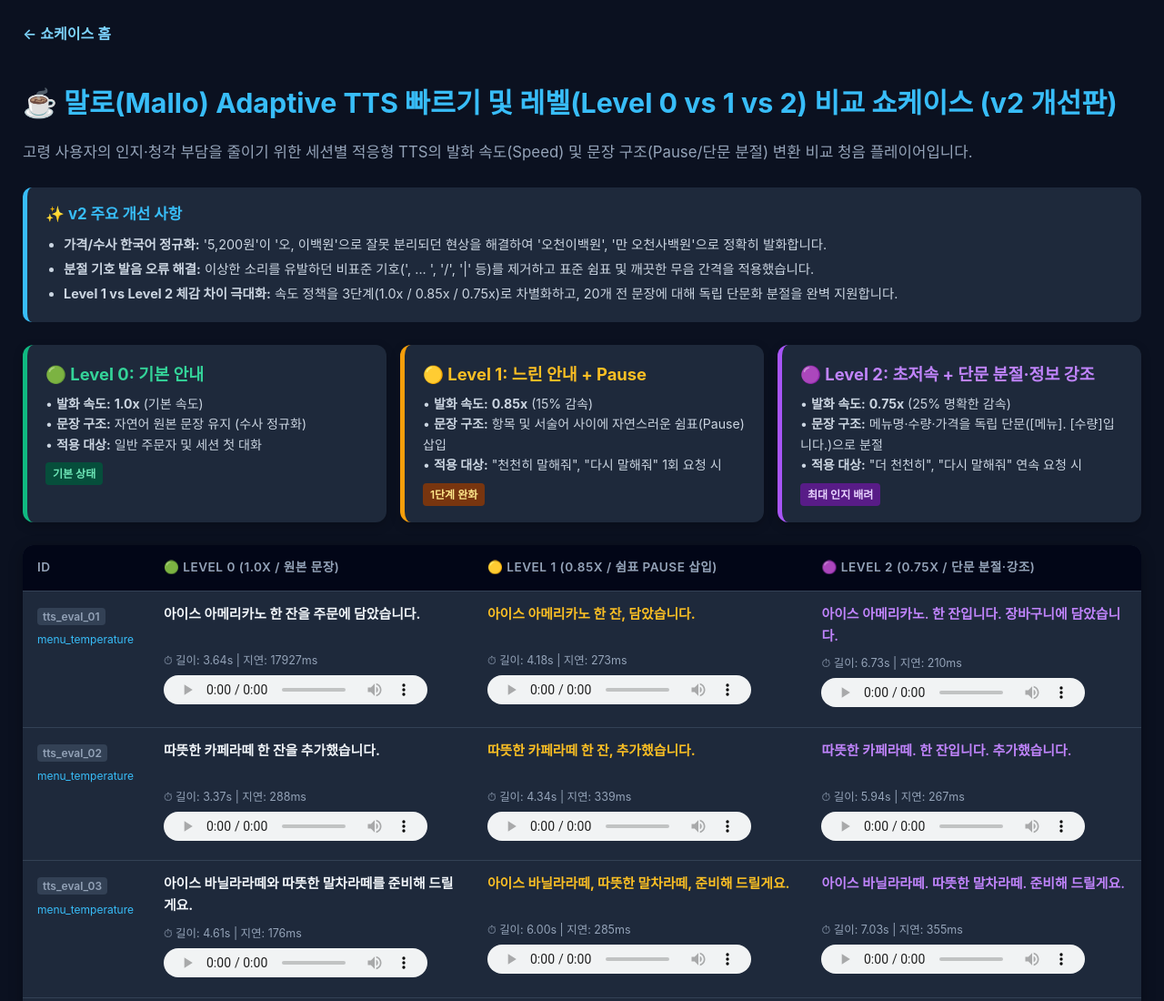
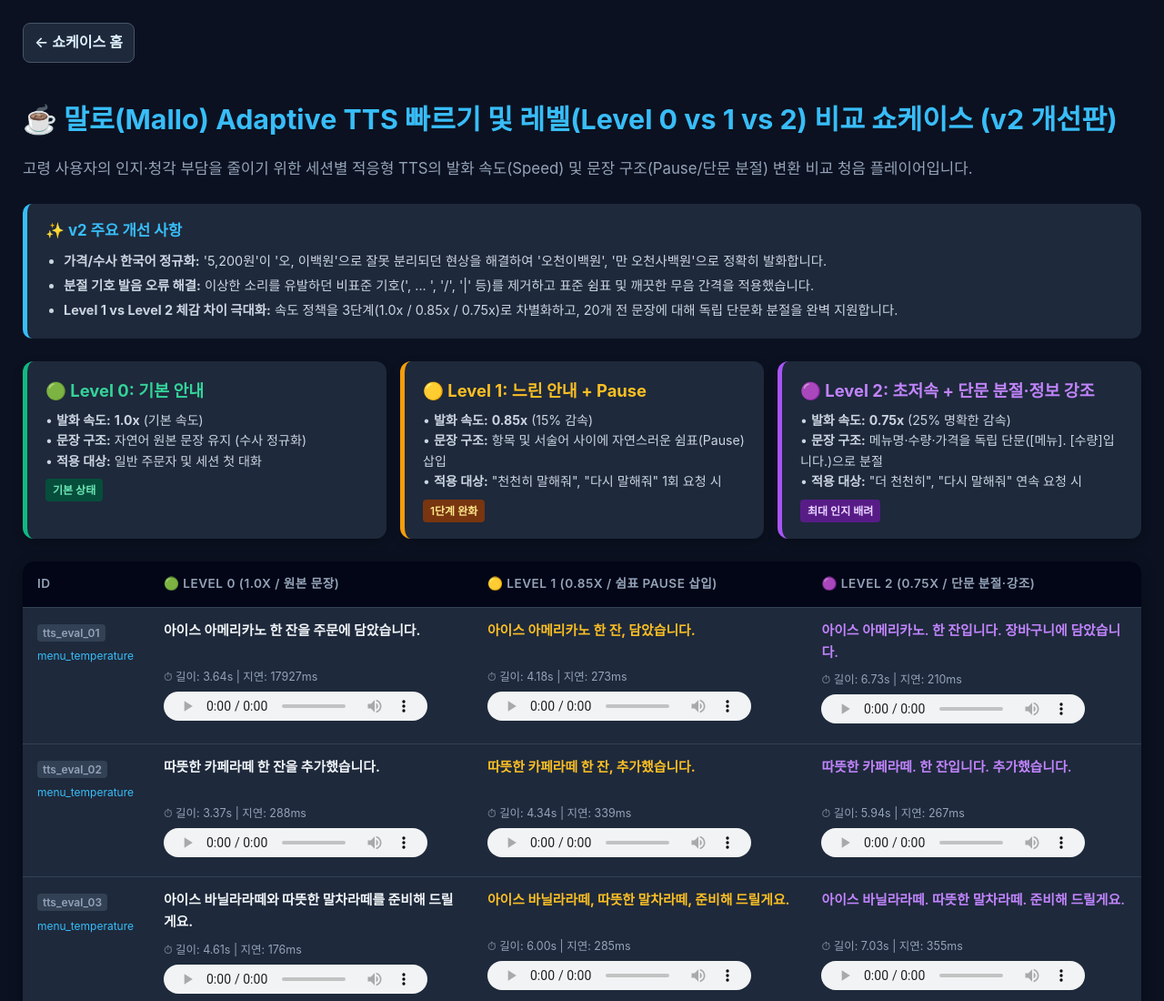
Before and after one commit to nanocode00/tts_showcase, a plain HTML site: page adaptive-levels-v2.html in a window 1280 px wide. Shown: the top 1100 px of the page at 91% size. Drawn offline with Linux system fonts and the light colour scheme.

Commit message:
fix: 쇼케이스 홈 버튼 링크 수정

```diff
--- a/adaptive-levels-v2.html
+++ b/adaptive-levels-v2.html
@@ -158,7 +158,7 @@
     </style>
 </head>
 <body>
-    <a href="index.html" style="display:inline-block;margin:0 0 18px;color:#7dd3fc;text-decoration:none;font-weight:600">← 쇼케이스 홈</a>
+    <a href="./" aria-label="쇼케이스 홈으로 돌아가기" style="display:inline-flex;align-items:center;gap:6px;margin:0 0 18px;padding:8px 12px;color:#e0f2fe;background:#1e293b;border:1px solid #475569;border-radius:8px;text-decoration:none;font-weight:600">← 쇼케이스 홈</a>
     <h1>☕ 말로(Mallo) Adaptive TTS 빠르기 및 레벨(Level 0 vs 1 vs 2) 비교 쇼케이스 (v2 개선판)</h1>
     <p class="subtitle">고령 사용자의 인지·청각 부담을 줄이기 위한 세션별 적응형 TTS의 발화 속도(Speed) 및 문장 구조(Pause/단문 분절) 변환 비교 청음 플레이어입니다.</p>
 
```
Also changed, not shown: model-comparison.html (+1 -1 lines).
